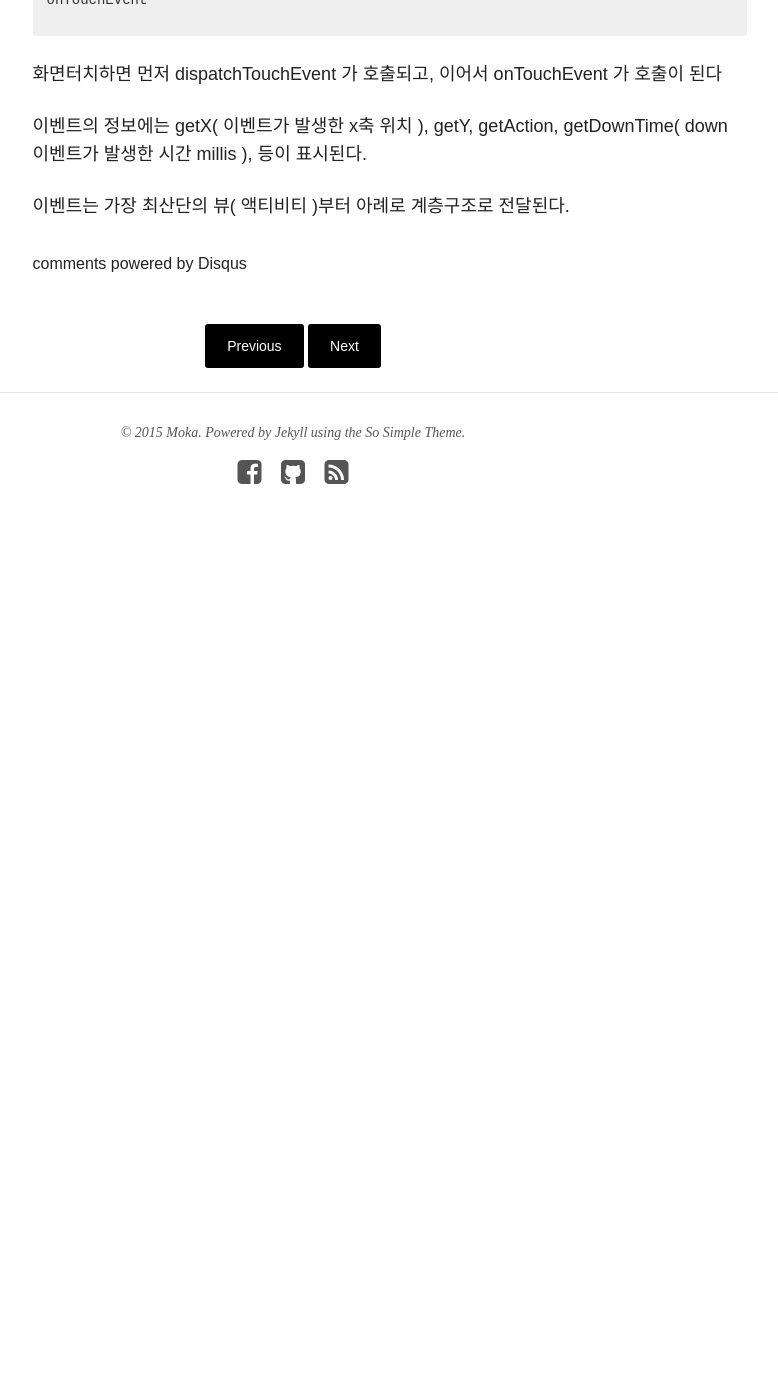
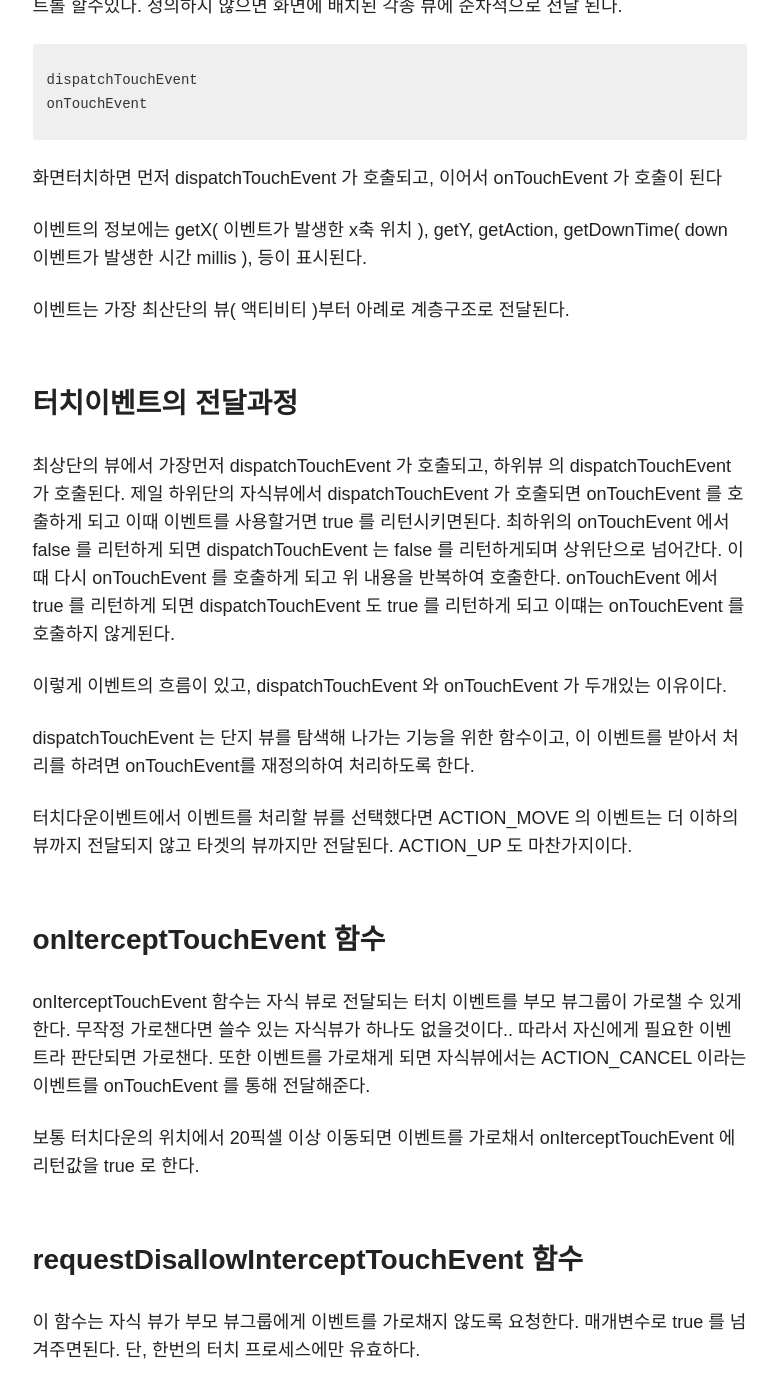
Before and after one commit to steadymoka/moka-a.github.io, a Jekyll site: the page built from _posts/android/2015-07-27-touch-event-transfer.md, in a window 1280 px wide and 1400 px high, scrolled down 943 px. Shown: the whole window, without its empty margins (347-1125 px from the left). Built offline with Jekyll 4.4.1, drawn with Linux system fonts in a browser that asks for light colours; nearby versions of some CDN libraries; comment, search, counter and statistics services are not loaded; before the commit the page ends 1527 px from its top, so only the background shows below that.

Commit message:
터치 이벤트 전달 포스팅 완료

```diff
--- a/_posts/android/2015-07-27-touch-event-transfer.md
+++ b/_posts/android/2015-07-27-touch-event-transfer.md
@@ -13,8 +13,10 @@ date: 2015-07-27T19:39:55-04:00
 다운 이벤트, 이동 이벤트, 업 이벤트  -> 순서대로 동작하며, 이동이벤트는 생략될수 있다. <br>
 
 디바이스의 터치 정보는 시스템 서비스인 윈도우 매니저에 전달이 되고, 위도우 매니저는 화면에 떠있는 앱에 최종 전달한다.
-이까지의 과정은 궂이 알필요 없다. <br>
+이까지의 과정은 궂이 알필요 없다. <br><br>
 
+
+### 터치이벤트 함수
 앱에서 터치 이벤트는 최초 액티비티를 통해 최초 전달되며, 액티비티의 두함수를 재정의하여 컨트롤 할수있다. 정의하지 않으면 화면에 배치된 각종 뷰에 순차적으로 전달 된다.
 
 {% highlight java %}
@@ -26,4 +28,26 @@ onTouchEvent
 
 이벤트의 정보에는 getX( 이벤트가 발생한 x축 위치 ), getY, getAction, getDownTime( down 이벤트가 발생한 시간 millis ), 등이 표시된다.
 
-이벤트는 가장 최산단의 뷰( 액티비티 )부터 아례로 계층구조로 전달된다.
+이벤트는 가장 최산단의 뷰( 액티비티 )부터 아례로 계층구조로 전달된다.<br><br>
+
+### 터치이벤트의 전달과정
+최상단의 뷰에서 가장먼저 dispatchTouchEvent 가 호출되고, 하위뷰 의 dispatchTouchEvent 가 호출된다.
+제일 하위단의 자식뷰에서 dispatchTouchEvent 가 호출되면 onTouchEvent 를 호출하게 되고 이때 이벤트를 사용할거면 true 를 리턴시키면된다.
+최하위의 onTouchEvent 에서 false 를 리턴하게 되면 dispatchTouchEvent 는 false 를 리턴하게되며 상위단으로 넘어간다. 이때 다시 onTouchEvent 를 호출하게 되고 위 내용을 반복하여 호출한다. onTouchEvent 에서 true 를 리턴하게 되면 dispatchTouchEvent 도 true 를 리턴하게 되고 이떄는 onTouchEvent 를 호출하지 않게된다.
+
+이렇게 이벤트의 흐름이 있고, dispatchTouchEvent 와 onTouchEvent 가 두개있는 이유이다.
+
+dispatchTouchEvent 는 단지 뷰를 탐색해 나가는 기능을 위한 함수이고, 이 이벤트를 받아서 처리를 하려면 onTouchEvent를 재정의하여 처리하도록 한다.
+
+
+터치다운이벤트에서 이벤트를 처리할 뷰를 선택했다면 ACTION_MOVE 의 이벤트는 더 이하의 뷰까지 전달되지 않고 타겟의 뷰까지만 전달된다. ACTION_UP 도 마찬가지이다.<br><br>
+
+
+### onIterceptTouchEvent 함수
+onIterceptTouchEvent 함수는 자식 뷰로 전달되는 터치 이벤트를 부모 뷰그룹이 가로챌 수 있게 한다. 무작정 가로챈다면 쓸수 있는 자식뷰가 하나도 없을것이다..
+따라서 자신에게 필요한 이벤트라 판단되면 가로챈다. 또한 이벤트를 가로채게 되면 자식뷰에서는 ACTION_CANCEL 이라는 이벤트를 onTouchEvent 를 통해 전달해준다.
+
+보통 터치다운의 위치에서 20픽셀 이상 이동되면 이벤트를 가로채서 onIterceptTouchEvent 에 리턴값을 true 로 한다.<br><br>
+
+### requestDisallowInterceptTouchEvent 함수
+이 함수는 자식 뷰가 부모 뷰그룹에게 이벤트를 가로채지 않도록 요청한다. 매개변수로 true 를 넘겨주면된다. 단, 한번의 터치 프로세스에만 유효하다.
```
